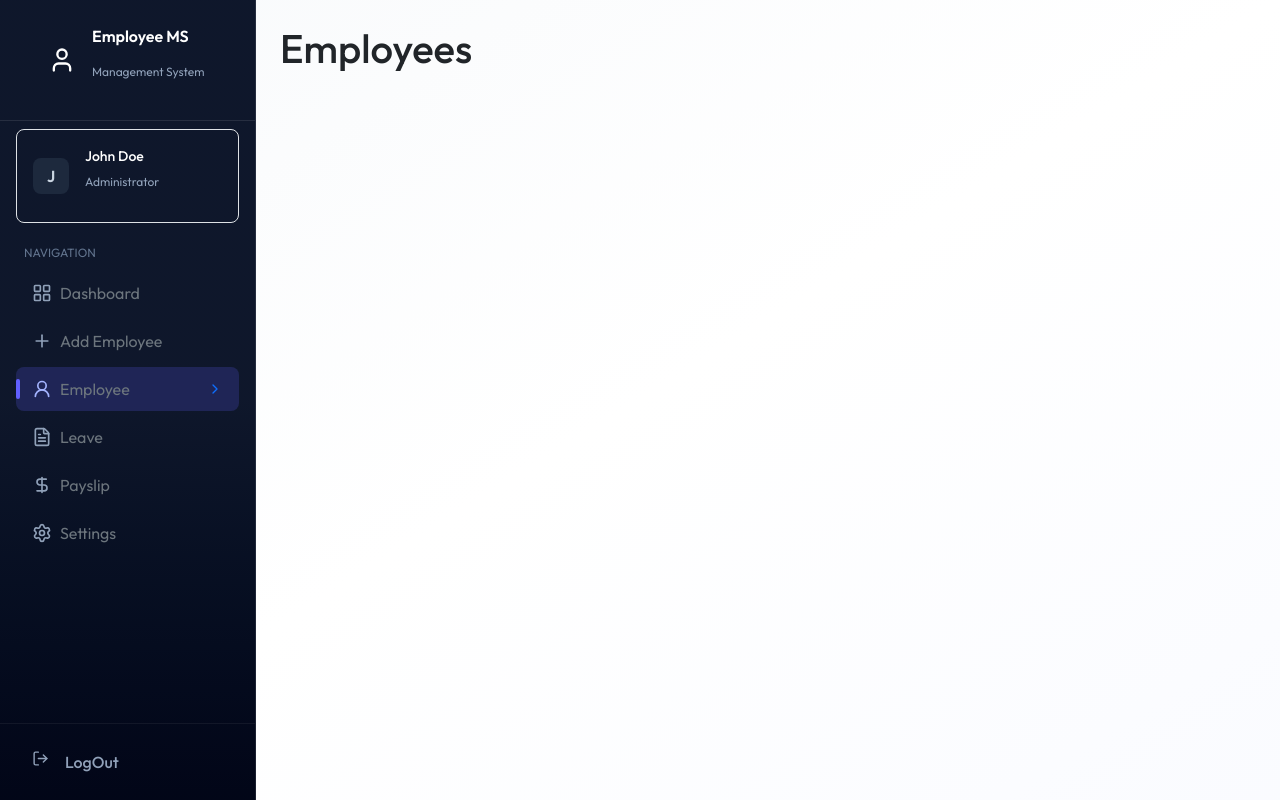
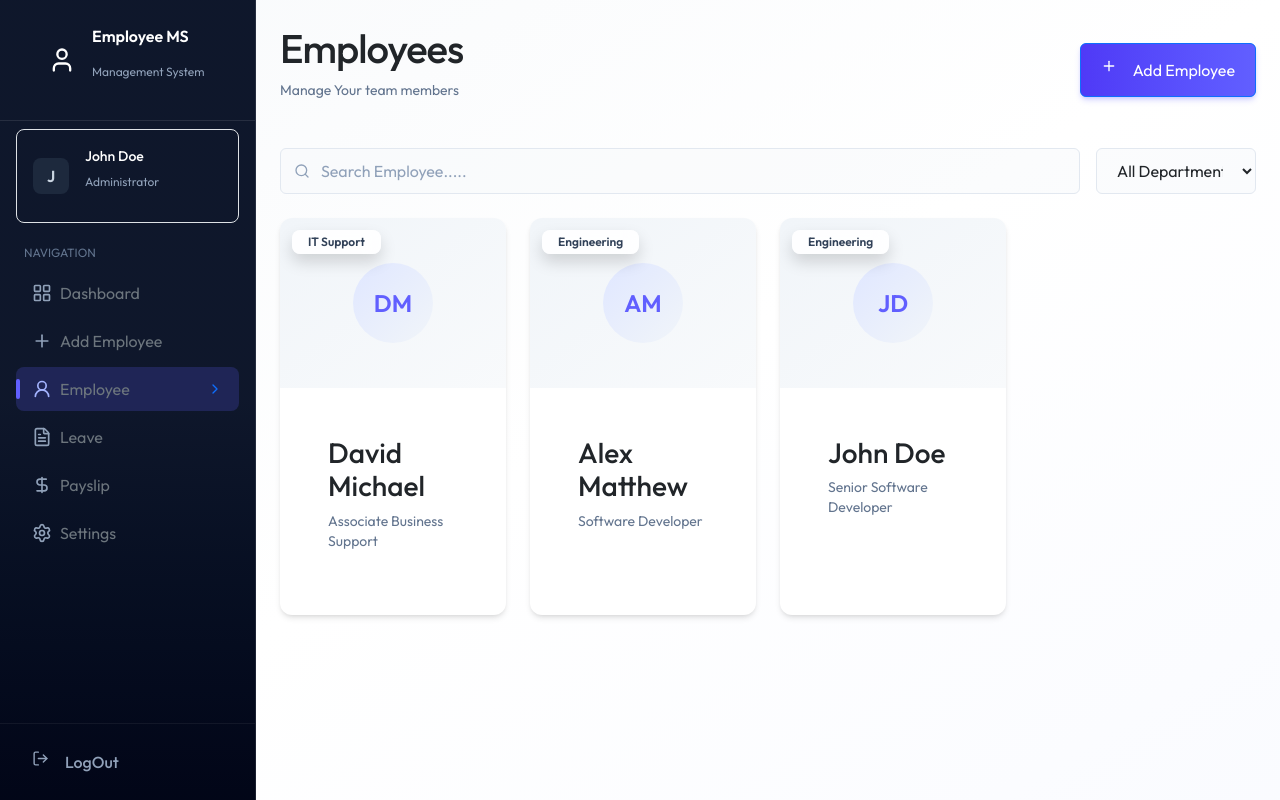
Before and after one commit to gdesai09/Employee-Managemaen-System, a React (Vite) app: page /employees in a window 1280 px wide. Built offline with nearby package versions, Linux system fonts and the light colour scheme.

Commit message:
employee page is created

```diff
--- /dev/null
+++ b/src/components/EmployeeCard.jsx
@@ -0,0 +1,72 @@
+import { PencilIcon, Trash2Icon } from "lucide-react";
+
+const EmployeeCard = ({ employee, onDelete, onEdit }) => {
+  const handleDelete = async () => {
+    const ok = window.confirm("Are you sure you want to delete this employee?");
+
+    if (!ok) return;
+
+    await onDelete(employee._id);
+  };
+
+  return (
+    <div className="group relative overflow-hidden rounded-xl bg-white shadow-md transition-all duration-300 hover:shadow-xl">
+      {/* Top Section */}
+      <div className="relative aspect-[4/3] w-full overflow-hidden bg-gradient-to-br from-slate-100 to-slate-50">
+        <div className="flex h-full w-full items-center justify-center">
+          <div className="flex h-20 w-20 items-center justify-center rounded-full bg-gradient-to-br from-indigo-100 to-slate-100">
+            <span className="text-2xl font-semibold text-indigo-500">
+              {employee.firstName?.charAt(0)}
+              {employee.lastName?.charAt(0)}
+            </span>
+          </div>
+        </div>
+
+        {/* Department Badge */}
+        <div className="absolute top-3 left-3 z-10 flex gap-2">
+          <span className="rounded-lg bg-white/90 px-3 py-1 text-xs font-semibold text-slate-700 shadow backdrop-blur-sm">
+            {employee.department || "Remote"}
+          </span>
+
+          {employee.isDeleted && (
+            <span className="rounded-lg bg-red-500 px-3 py-1 text-xs font-semibold text-white">
+              DELETED
+            </span>
+          )}
+        </div>
+
+        {/* Hover Buttons */}
+        {!employee.isDeleted && (
+          <div className="absolute inset-0 z-20 flex items-end justify-center gap-3 bg-black/20 opacity-0 transition-opacity duration-300 group-hover:opacity-100 pointer-events-none">
+            <div className="flex gap-3 pb-6 pointer-events-auto">
+              <button
+                onClick={() => onEdit(employee)}
+                className="rounded-xl bg-white p-2.5 shadow-lg transition hover:scale-105 hover:text-indigo-600"
+              >
+                <PencilIcon className="h-5 w-5" />
+              </button>
+
+              <button
+                onClick={handleDelete}
+                className="rounded-xl bg-white p-2.5 shadow-lg transition hover:scale-105 hover:text-red-600"
+              >
+                <Trash2Icon className="h-5 w-5" />
+              </button>
+            </div>
+          </div>
+        )}
+      </div>
+
+      {/* Bottom Section */}
+      <div className="p-5">
+        <h3 className="text-lg font-semibold text-slate-900">
+          {employee.firstName} {employee.lastName}
+        </h3>
+
+        <p className="mt-1 text-sm text-slate-500">{employee.position}</p>
+      </div>
+    </div>
+  );
+};
+
+export default EmployeeCard;
--- a/src/components/EmployeeDashboard.jsx
+++ b/src/components/EmployeeDashboard.jsx
@@ -67,4 +67,4 @@ const EmployeeDashboard = ( {data   }) => {
   );
 }
 
-export default EmployeeDashboard
+export default EmployeeDashboard;
--- a/src/pages/Employees.jsx
+++ b/src/pages/Employees.jsx
@@ -1,6 +1,75 @@
+import { useCallback, useEffect, useState } from "react";
+import { dummyEmployeeData , DEPARTMENTS } from "../assets/assets";
+import { PlusIcon, Search } from "lucide-react";
+import EmployeeCard from "../components/EmployeeCard";
+
 const Employees = () => {
+  const [employees, setEmployees] = useState([]);
+  const [loading, setLoading] = useState(true);
+  const [search , setSearch]= useState("");
+  const [selectedDept , setSelectedDept] = useState("");
+  const [editEmployee, setEditEmployee] = useState(null);
+  const [showCreateModal , setShowCreateModal] = useState(false)
+
+  const fetchEmployees = useCallback(async () => {
+    setLoading(true);
+    setEmployees(dummyEmployeeData.filter((emp)=>(selectedDept ? emp.department === selectedDept : emp)));
+    setTimeout(() => {
+      setLoading(false);
+    }, 1000);
+  }, []);
+
+  useEffect(() => {
+    fetchEmployees();
+  }, []);
+
+  const filtered = employees.filter((emp)=> `${emp.firstName} ${emp.lastName} ${emp.position}`.toLowerCase().includes(search.toLowerCase()))
+
   return (
-    <h1>Employees</h1>
+    <div className="animate-fade-in">
+      {/* ------ header ------ */}
+      <div className="flex flex-col sm:flex-row justify-between items-start sm:items-center gap-4 mb-8">
+        <div>
+          <h1 className="page-title">Employees</h1>
+          <p className="page-subtitle">Manage Your team members</p>
+        </div>
+        <button className="btn btn-primary w-full sm:w-auto">
+          <div className="flex item-center gap-3 m-2 justify-center">
+            <PlusIcon size={16} />
+            Add Employee
+          </div>
+        </button>
+      </div>
+
+      {/* ------ search bar ------ */}
+
+       <div className="flex flex-col sm:flex-row gap-3 mb-6">
+          <div className="relative flex-1">
+            <Search className="absolute left-3.5 top-1/2 transform -translate-y-1/2 text-slate-400 w-4 h-4"/>
+            <input type="search" placeholder="Search Employee....." className="w-full pl-10" onChange={(e)=>setSearch(e.target.value)} value={search}/>
+          </div>
+          <select value={selectedDept} onChange={(e)=>setSelectedDept(e.target.value)} className="max-w-40">
+            <option value="">All Departments</option>
+            {DEPARTMENTS.map((deptName)=>(
+              <option key={deptName} value={deptName}>{deptName}</option>
+            ))}
+          </select>
+       </div>
+      {/* ------ employees card ------ */}
+
+       {loading ? (
+        <div className="flex justify-center p-12">
+          <div className="animate-spin h-8 w-8 border-2 border-indigo-600 border-t-transparent rounded-full"/>
+        </div>
+       ) : (
+        <div className="grid grid-cols-1 sm:grid-cols-2 lg:grid-cols-3 xl:grid-cols-4 gap-4 sm:gap-5">
+            {filtered.lenght === 0 ?(
+              <p className="col-span-full text-center py-16 text-slate-400 bg-white rounded-2xl border border-dashed border-slate-200">No employees found</p>
+            ) : (
+              filtered.map((emp)=>(<EmployeeCard key={emp.id} employee={emp} onDelete={fetchEmployees} onEdit={(e)=>setEditEmployee(e)}/>)))}
+        </div>
+       )}
+    </div>
   );
 };
 
```
